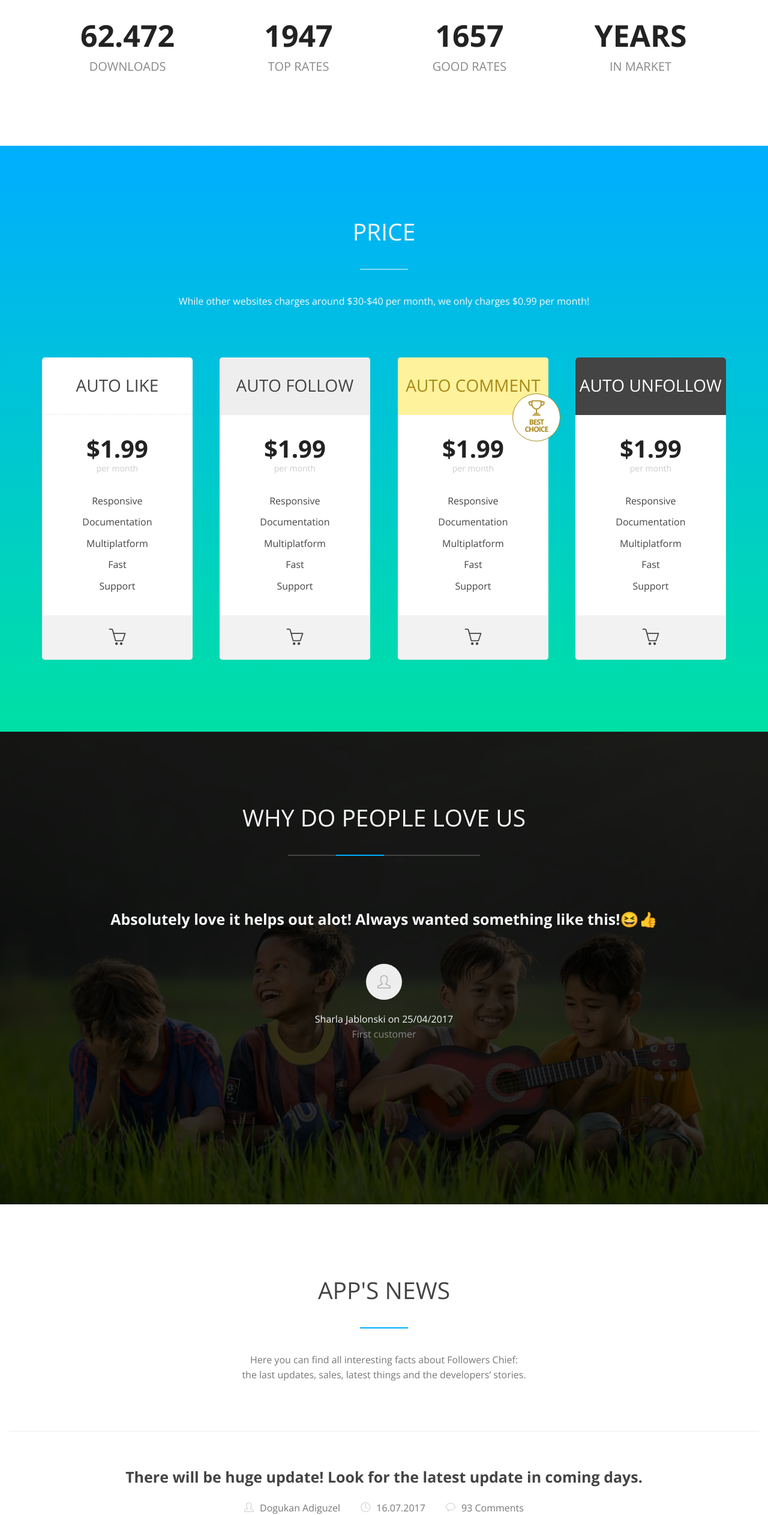
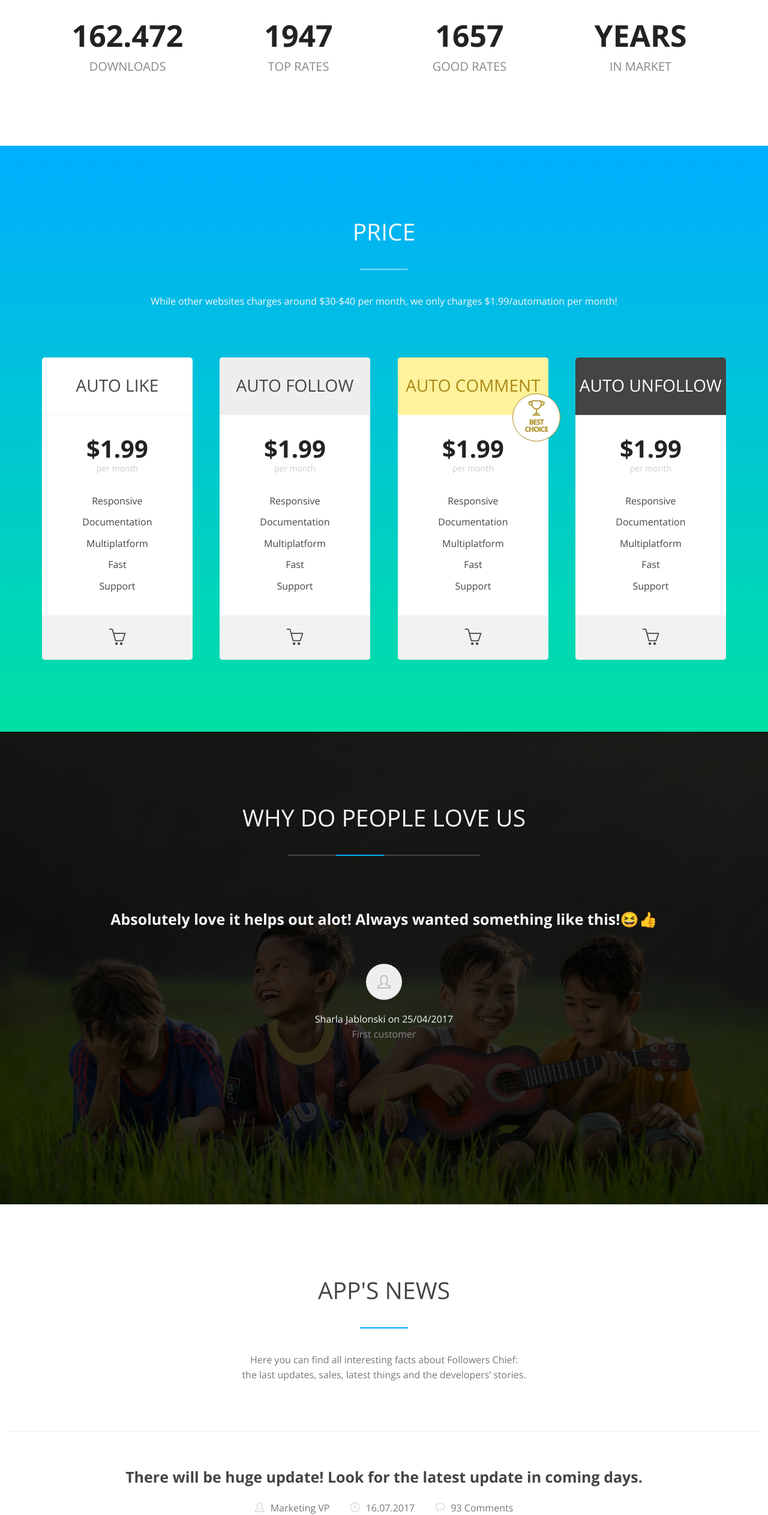
Before and after one commit to followerschief/followerschief.github.io, a plain HTML site: page index.html in a window 1280 px wide. Shown: the part 5065-7591 px from the top of the page at 60% size. Drawn offline with nearby package versions, Linux system fonts and the light colour scheme.

Commit message:
Update index.html

```diff
--- a/index.html
+++ b/index.html
@@ -261,7 +261,7 @@
 			<ul class="facts-list">
 				<li class="wow bounceIn">
 					<i class="icon icon-cloud-download"></i>
-					<h3 class="wow">62.472</h3>
+					<h3 class="wow">162.472</h3>
 					<h4>Downloads</h4>
 				</li>
 				<li class="wow bounceIn" data-wow-delay="0.4s">
@@ -289,7 +289,7 @@
 		<div class="container">
 			<div class="title">
 				<h2>Price</h2>
-				<p>While other websites charges around $30-$40 per month, we only charges $0.99 per month! </p>
+				<p>While other websites charges around $30-$40 per month, we only charges $1.99/automation per month! </p>
 				<ul class="pricing-table">
 					<li class="wow flipInY">
 						<h3>Auto Like</h3>
@@ -393,7 +393,7 @@
 				<li class="wow fadeInUp">
 					<h3><a href="#news">There will be huge update! Look for the latest update in coming days.</a></h3>
 					<div class="news-info">
-						<div class="author"><i class="icon icon-user"></i>Dogukan Adiguzel</div>
+						<div class="author"><i class="icon icon-user"></i>Marketing VP</div>
 						<div class="date"><i class="icon icon-clock"></i>16.07.2017</div>
 						<div class="comments"><i class="icon icon-bubble"></i>93 Comments</div>
 					</div>
@@ -401,7 +401,7 @@
 				<li class="wow fadeInUp">
 					<h3><a href="#news">The meeting of developers of cross-platform apps.</a></h3>
 					<div class="news-info">
-						<div class="author"><i class="icon icon-user"></i>Mert Can Cucen</div>
+						<div class="author"><i class="icon icon-user"></i>Marketing VP</div>
 						<div class="date"><i class="icon icon-clock"></i>16.12.2017</div>
 						<div class="comments"><i class="icon icon-bubble"></i>64 Comments</div>
 					</div>
@@ -409,7 +409,7 @@
 				<li class="wow fadeInUp">
 					<h3><a href="#news">The new functional automations.</a></h3>
 					<div class="news-info">
-						<div class="author"><i class="icon icon-user"></i>Mustafa Omer Kala</div>
+						<div class="author"><i class="icon icon-user"></i>Marketing VP</div>
 						<div class="date"><i class="icon icon-clock"></i>06.01.2018</div>
 						<div class="comments"><i class="icon icon-bubble"></i>7 Comments</div>
 					</div>
@@ -417,7 +417,7 @@
 				<li class="wow fadeInUp">
 					<h3><a href="#news">New Filters are added. New history page is added. Auto DM function is added!</a></h3>
 					<div class="news-info">
-						<div class="author"><i class="icon icon-user"></i>Dogukan Adiguzel</div>
+						<div class="author"><i class="icon icon-user"></i>Marketing VP</div>
 						<div class="date"><i class="icon icon-clock"></i>19.01.2018</div>
 						<div class="comments"><i class="icon icon-bubble"></i>72 Comments</div>
 					</div>
@@ -440,7 +440,7 @@
             	<div class="input-group">
                 	<input class="form-control" type="email" name="email" id="subscribe_email" placeholder="E-mail to falconfollow@gmail.com">
                     <div class="input-group-btn">
-                    	<button type="submit" id="subscribe_submit" data-loading-text="&bull;&bull;&bull;"><i class="icon icon-paper-plane"></i></button>
+                    	<button type="submit" href="mailto:falconfollow@gmail.com" id="subscribe_submit" data-loading-text="&bull;&bull;&bull;"><i class="icon icon-paper-plane"></i></button>
                     </div>
                 </div>
             </form>
@@ -466,7 +466,7 @@
 	<footer id="footer">
 		<div class="container">
 			<a href="index.html#wrap" class="logo goto"> <img src="./images/logo_small.png" alt="Your Logo" height="70" width="70"/> </a>
-			<p class="copyright">&copy; 2018 Followers Chief </p>
+			<p class="copyright">&copy; 2019 Followers Chief </p>
 		</div>
 	</footer>
 	<!-- FOOTER END -->
```
